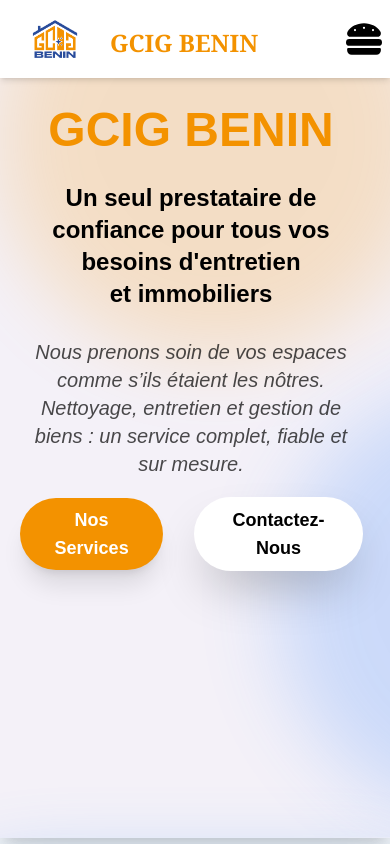
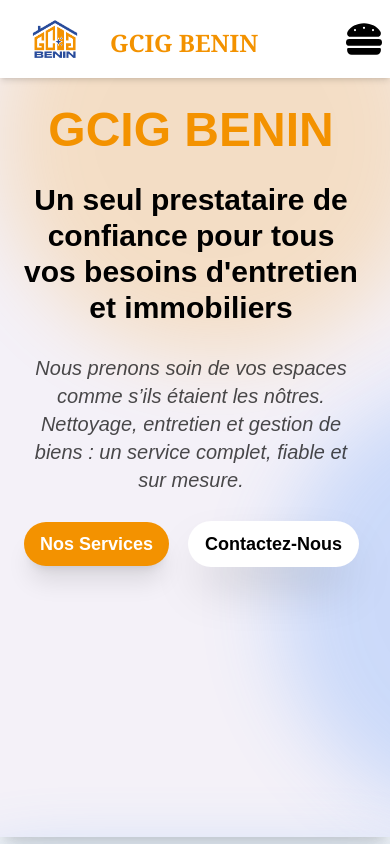
Before and after one commit to zomo6/gcig-benin, a Next.js app: page / in a window 390 px wide. Shown: the top 844 px of the page. Built offline with nearby package versions, Linux system fonts and the light colour scheme.

Commit message:
#horo encore

```diff
--- a/src/Components/Horo.tsx
+++ b/src/Components/Horo.tsx
@@ -34,7 +34,7 @@
                       <h1 className="orange">GCIG BENIN</h1>  <p className="bleu sm:text-3xl -mt-4 text-2xl italic sm:flex hidden">Multi Services</p>
                 </div>
 
-                <h1 className="sm:text-5xl text-2xl font-bold text-center">
+                <h1 className="sm:text-5xl text-3xl font-bold text-center">
                     Un seul prestataire de confiance  pour tous vos besoins d'entretien  <br/> et immobiliers
                 </h1>
 
@@ -45,7 +45,7 @@
 
                 </p>
 
-                <div className="flex space-x-8 font-semibold mt-5 sm:text-xl text-lg justify-center">
+                <div className="flex space-x-5 font-semibold mt-7 sm:text-xl text-lg justify-center">
                     <Link href="/Services "
                     className="sm:px-8 px-4 py-2 flex sm:py-3  rounded-full text-center shadow-xl  bg-[#F39200] transition-all ease-in text-white"> Nos Services </Link>
                       <Link href="/Contact" className="sm:px-8 flex sm:py-3 px-4 py-2 rounded-full text-center shadow-2xl  ring-white text-black ring   transition-all ease-in bg-white  hover:text-black">Contactez-Nous </Link>
```
